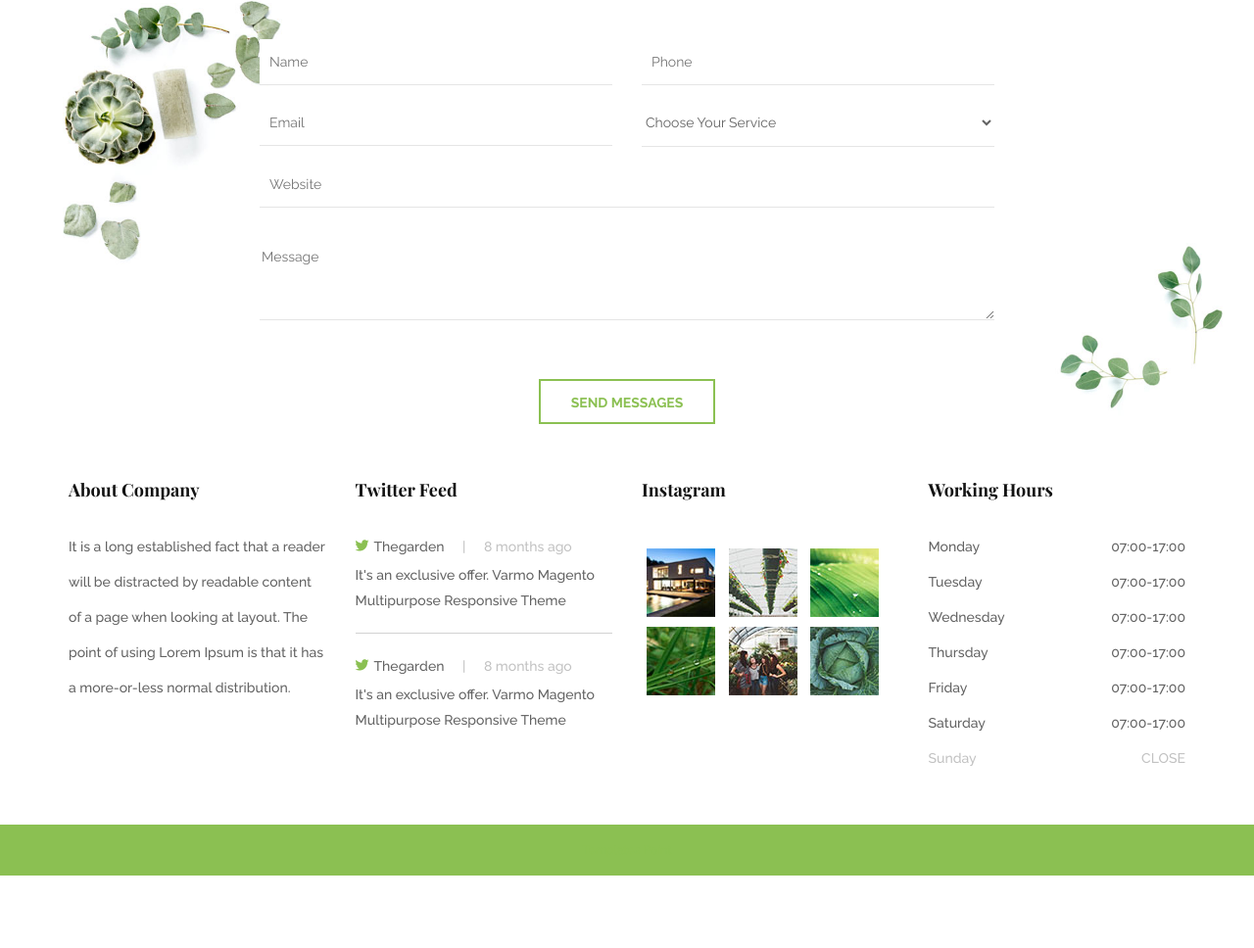
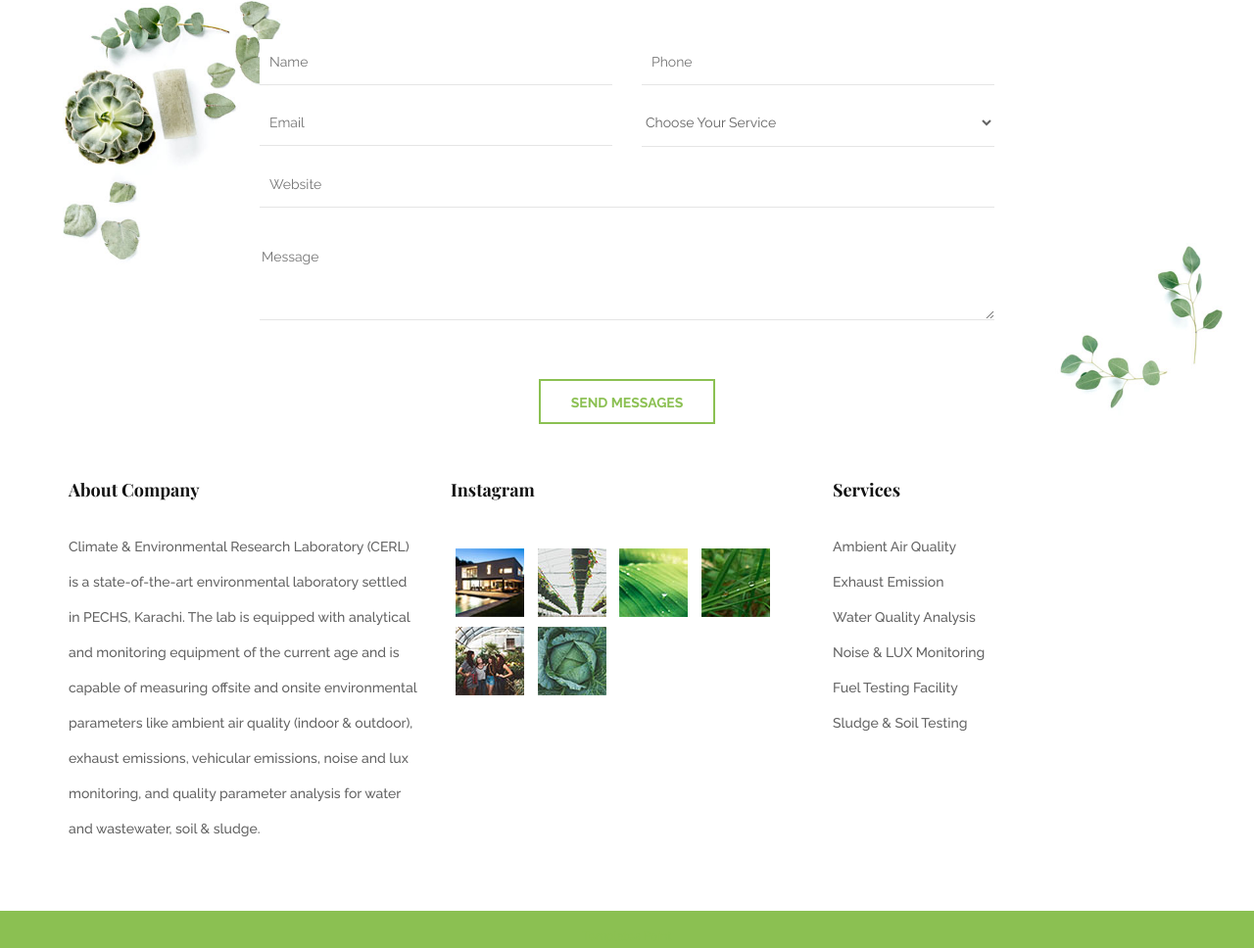
Before and after one commit to SuneetaDevi/CERL, a plain HTML site: page index.html in a window 1280 px wide. Shown: the part 4203-5171 px from the top of the page at 98% size. Before the commit the page ends 5097 px from the top, so only its background shows below. Drawn offline with nearby package versions, Linux system fonts and the light colour scheme; a web font is replaced by a local one.

Commit message:
Added footer

```diff
--- a/index.html
+++ b/index.html
@@ -383,38 +383,21 @@
 		<div class="footer-widgets">
 			<div class="container">
 				<div class="row">
-					<div class="col-lg-3 col-sm-6">
+					<div class="col-lg-4 col-sm-6">
 						<div class="footer-widget">
 							<h4>About Company</h4>
 							<div class="about-widget">
-								<p>It is a long established fact that a reader will be distracted by readable content of a page when looking at layout. The point of using Lorem Ipsum is that it has a more-or-less normal distribution.</p>
+								<p>Climate & Environmental Research Laboratory (CERL) is a state-of-the-art
+									environmental laboratory settled in PECHS, Karachi. The lab is equipped with analytical
+									and monitoring equipment of the current age and is capable of measuring offsite and
+									onsite environmental parameters like ambient air quality (indoor & outdoor), exhaust
+									emissions, vehicular emissions, noise and lux monitoring, and quality parameter
+									analysis for water and wastewater, soil & sludge.</p>
 							</div>
 						</div>
 					</div>
-					<div class="col-lg-3 col-sm-6">
-						<div class="footer-widget">
-							<h4>Twitter Feed</h4>
-							<div class="twitter-feed">
-								<ul class="list-none">
-									<li>
-										<ul class="list-none inline-list">
-											<li><a href="#"><i class="social_twitter"></i>Thegarden</a> <span>|</span></li>
-											<li>8 months ago</li>
-										</ul>
-										<p>It's an exclusive offer. Varmo Magento Multipurpose Responsive Theme</p>
-									</li>
-									<li>
-										<ul class="list-none inline-list">
-											<li><a href="#"><i class="social_twitter"></i>Thegarden</a> <span>|</span></li>
-											<li>8 months ago</li>
-										</ul>
-										<p>It's an exclusive offer. Varmo Magento Multipurpose Responsive Theme</p>
-									</li>
-								</ul>
-							</div>
-						</div>
-					</div>
-					<div class="col-lg-3 col-sm-6">
+
+					<div class="col-lg-4 col-sm-6">
 						<div class="footer-widget">
 							<h4>Instagram</h4>
 							<div class="instagram-imgages">
@@ -427,18 +410,22 @@
 							</div>
 						</div>
 					</div>
-					<div class="col-lg-3 col-sm-6">
+					<div class="col-lg-4 col-sm-6">
 						<div class="footer-widget">
-							<h4>Working Hours</h4>
+							<h4>Services</h4>
 							<div class="work-hours">
 								<ul class="list-none">
-									<li>Monday <span>07:00-17:00</span></li>
-									<li>Tuesday <span>07:00-17:00</span></li>
-									<li>Wednesday <span>07:00-17:00</span></li>
-									<li>Thursday <span>07:00-17:00</span></li>
-									<li>Friday <span>07:00-17:00</span></li>
-									<li>Saturday <span>07:00-17:00</span></li>
-									<li>Sunday <span>CLOSE</span></li>
+									<li>Ambient Air Quality
+									</li>
+									<li>Exhaust Emission
+									</li>
+									<li>Water Quality Analysis</li>
+									<li>Noise & LUX Monitoring
+									</li>
+									<li>Fuel Testing Facility
+									</li>
+									<li>Sludge & Soil Testing</li>
+									<li></li>
 								</ul>
 							</div>
 						</div>
```
